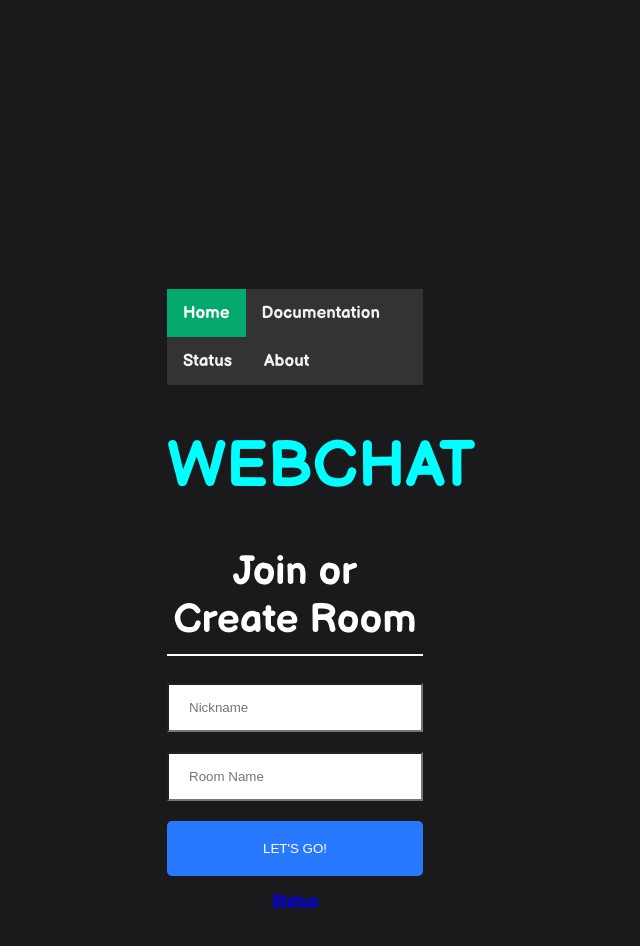
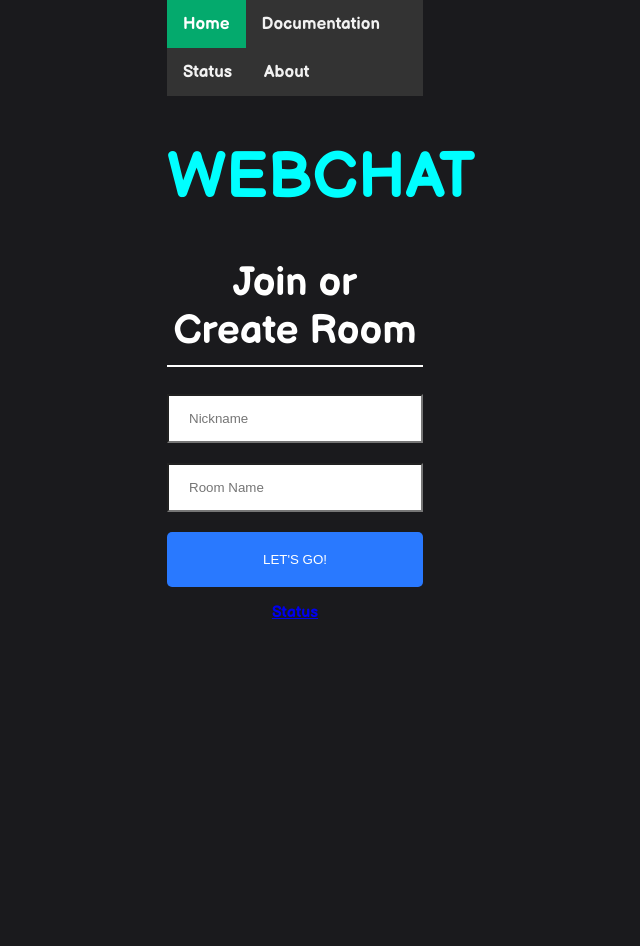
Before and after one commit to Senophyx/pocket-chat-client, a React (Create React App) app: page / in a window 1280 px wide. Shown: the top 946 px of the page, without its empty margins (345-985 px from the left). Built offline with nearby package versions, Linux system fonts and the light colour scheme.

Commit message:
Update Join.css

```diff
--- a/src/components/Join/Join.css
+++ b/src/components/Join/Join.css
@@ -27,6 +27,7 @@ html, body {
   text-decoration: none;
   font-size: 17px;
   width: fit-content;
+  place-items: top;
 }
 
 /* Change the color of links on hover */
@@ -46,7 +47,6 @@ html, body {
   justify-content: center;
   text-align: center;
   height: 150vh;
-  align-items: center;
   background-color: #1A1A1D;
 }
 
```
